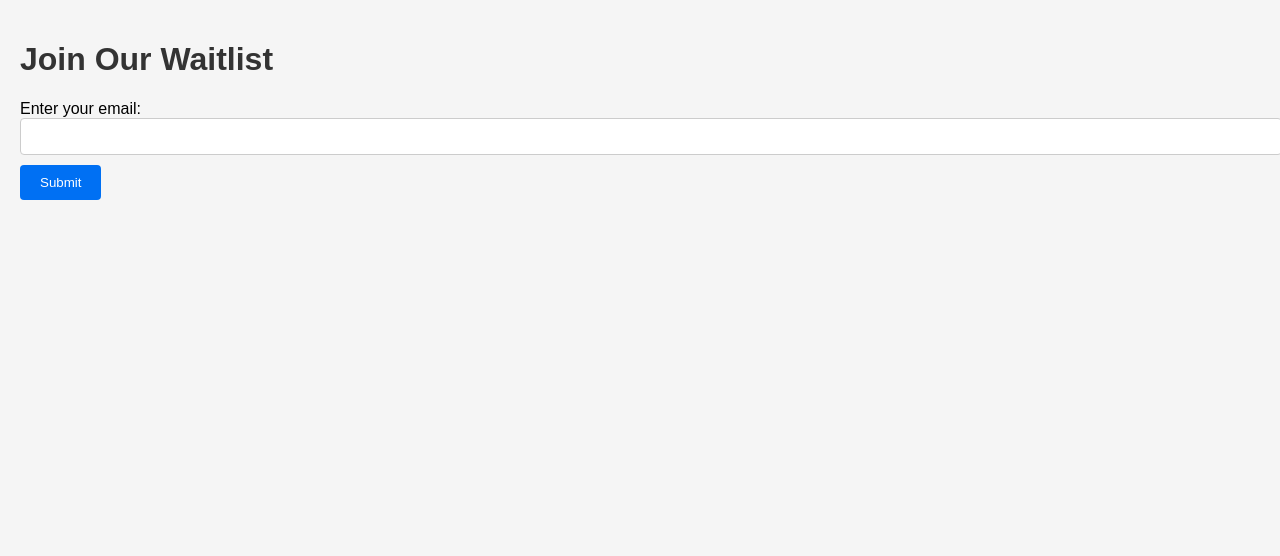
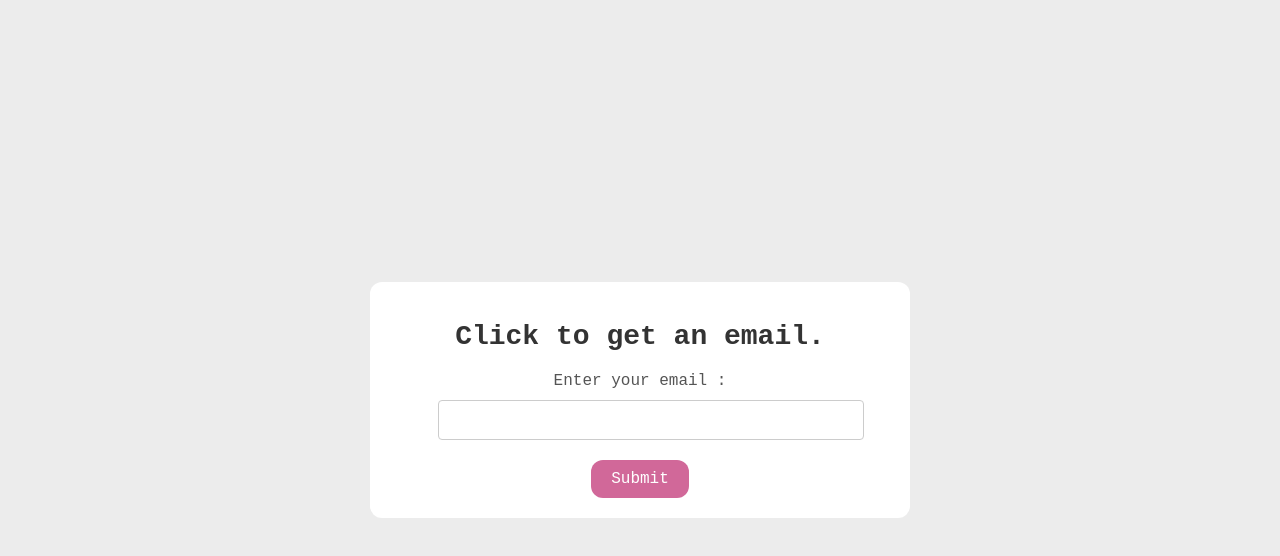
Before and after one commit to maeBoittiaux/email-sender, a Next.js app: page / in a window 1280 px wide. Shown: the top 556 px of the page. Built offline with nearby package versions, Linux system fonts and the light colour scheme.

Commit message:
Improve css

```diff
--- a/src/pages/index.tsx
+++ b/src/pages/index.tsx
@@ -22,11 +22,11 @@ export default function HomePage() {
     };
 
     return (
-        <div style={{ padding: '20px' }}>
-            <h1>Join Our Waitlist</h1>
+        <div className="container">
+            <h1>Click to get an email.</h1>
             <form onSubmit={handleSubmit}>
                 <label>
-                    Enter your email:
+                    Enter your email :
                     <input
                         type="email"
                         value={email}
--- a/src/styles/global.css
+++ b/src/styles/global.css
@@ -1,42 +1,62 @@
-/* styles/global.css */
-
 body {
-    font-family: Arial, sans-serif;
-    background-color: #f5f5f5;
+    background-color: #ececec;
+    display: flex;
+    justify-content: center;
+    align-items: center;
+    height: 100vh;
     margin: 0;
-    padding: 0;
 }
 
 .container {
-    max-width: 800px;
-    margin: 0 auto;
+    font-family: "Courier New", Courier, monospace;
+    width: 500px;
+    margin: auto;
     padding: 20px;
-    background-color: #fff;
-    border-radius: 8px;
-    box-shadow: 0 4px 8px rgba(0, 0, 0, 0.1);
+    background-color: #ffffff;
+    border-radius: 12px;
+    text-align: center;
 }
 
 h1 {
+    font-size: 28px;
+    margin-bottom: 20px;
     color: #333;
 }
 
-input[type="email"] {
-    padding: 10px;
-    width: 100%;
-    margin-bottom: 10px;
-    border-radius: 4px;
-    border: 1px solid #ccc;
+form {
+    display: flex;
+    flex-direction: column;
+    align-items: center;
 }
 
-button {
-    padding: 10px 20px;
-    background-color: #0070f3;
-    color: white;
-    border: none;
-    border-radius: 4px;
-    cursor: pointer;
+label {
+    font-size: 16px;
+    margin-bottom: 10px;
+    color: #555;
 }
 
-button:hover {
-    background-color: #005bb5;
+input[type="email"] {
+    font-family: "Courier New", Courier, monospace;
+    width: 100%;
+    padding: 10px;
+    margin: 10px 0;
+    border: 1px solid #ccc;
+    border-radius: 4px;
+    font-size: 16px;
 }
+
+button[type="submit"] {
+    font-family: "Courier New", Courier, monospace;
+    padding: 10px 20px;
+    background-color: #d16899;
+    color: #fff;
+    border: none;
+    border-radius: 12px;
+    cursor: pointer;
+    font-size: 16px;
+    transition: background-color 0.3s ease;
+}
+
+button[type="submit"]:hover {
+    background-color: #a14b77;
+}
```
